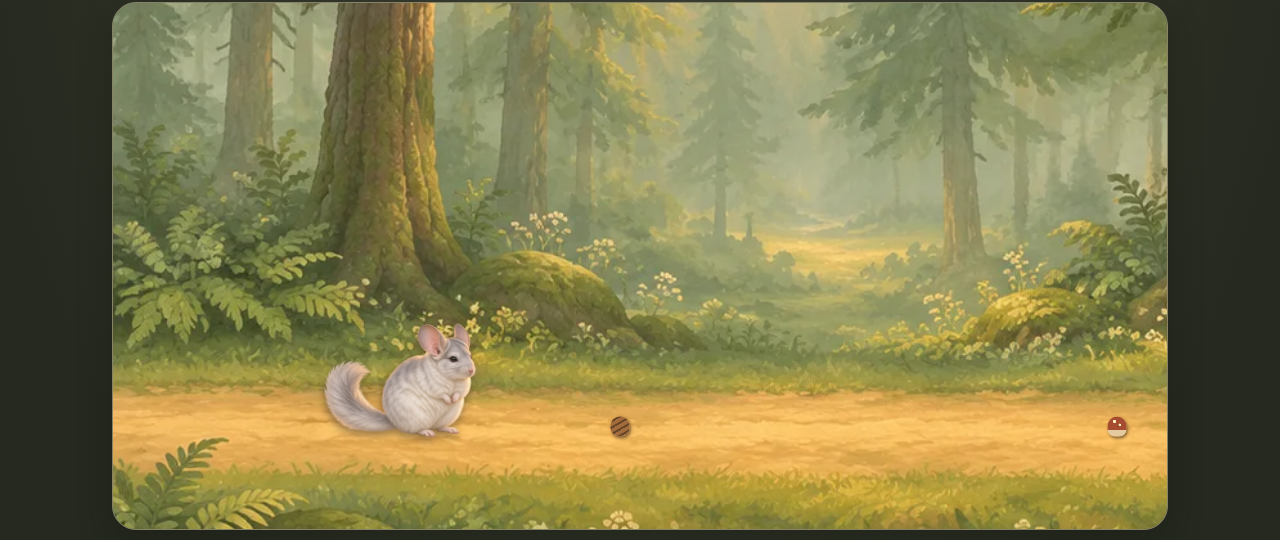
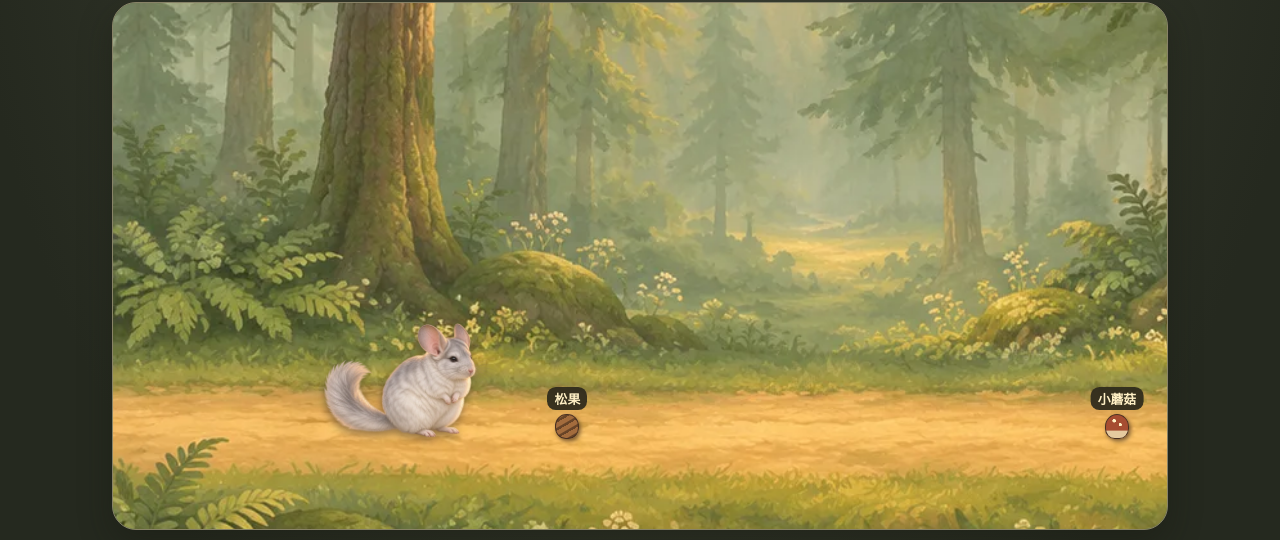
Before and after one commit to mrccvivi-arch/little-chinchilla, a plain HTML site: page index.html in a window 1280 px wide. Both pictures are taken after a click on the button "去森林". Shown: the part 218-758 px from the top of the page. Drawn offline with Linux system fonts and the light colour scheme.

Commit message:
Make forest discovery markers easier to spot

```diff
--- a/collection.js
+++ b/collection.js
@@ -10,7 +10,7 @@ const forestItems = {
 };
 
 const forestSpots = [
-  { id: "trail-pine", x: 0.16, type: "pine", name: "松果旁", common: "pinecone", rare: "amberCone" },
+  { id: "trail-pine", x: 0.14, type: "pine", name: "松果旁", common: "pinecone", rare: "amberCone" },
   { id: "fern-mushroom", x: 0.35, type: "mushroom", name: "蕨叶下的蘑菇", common: "mushroom", rare: "silverCap" },
   { id: "leaf-pile", x: 0.52, type: "leaves", name: "落叶堆", common: "leaf", rare: "goldenLeaf" },
   { id: "moss-pine", x: 0.70, type: "pine", name: "苔藓旁的松果", common: "pinecone", rare: "amberCone" },
@@ -75,7 +75,7 @@ function createCollectionView(onChange) {
     clearTimeout(refreshTimer);
     if (!nearby) {
       search.disabled = true;
-      hint.textContent = "靠近松果、蘑菇或落叶堆，就能探索。";
+      hint.textContent = "沿小径靠近有名称的标记，再点「探索」。";
       return;
     }
     const now = Date.now();
--- a/forest.css
+++ b/forest.css
@@ -121,7 +121,22 @@
 }
 .forest-marker {
   bottom: 17%;
-  transform: translateX(-50%) scale(.8);
+  transform: translateX(-50%);
+  border: 1px solid #493021;
+}
+.forest-marker::after {
+  content: attr(data-label);
+  position: absolute;
+  bottom: calc(100% + .32rem);
+  left: 50%;
+  transform: translateX(-50%);
+  padding: .15rem .45rem;
+  border-radius: .55rem;
+  background: #2f2a1cee;
+  color: #fff0c5;
+  font-size: .8rem;
+  font-weight: 600;
+  white-space: nowrap;
 }
 .forest-marker.is-nearby {
   outline: 2px solid #fff1be;
--- a/forest.js
+++ b/forest.js
@@ -29,6 +29,7 @@ function createForestScene(root, onStop, onNearby) {
     const marker = document.createElement("span");
     marker.className = "forest-marker";
     marker.dataset.type = spot.type;
+    marker.dataset.label = spot.type === "leaves" ? "落叶堆" : forestItems[spot.common].name;
     marker.setAttribute("aria-hidden", "true");
     world.insertBefore(marker, pet);
     return marker;
```
